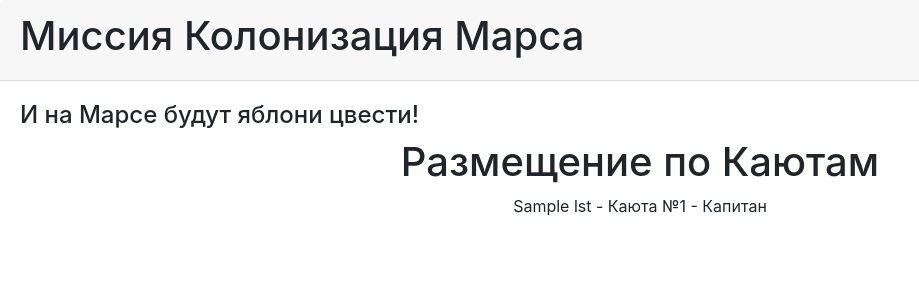
After one commit to Shadowik2306/Mars-2-0, a Flask app: template templates/distribution.html in a window 1280 px wide. The commit adds this page. Shown: the top 300 px of the page, without its empty margins (0-919 px from the left). Run offline with Flask 2, Linux system fonts and the light colour scheme; the template is opened without the code that fills it: most values are stand-ins (such as "Sample title", 1, 10 or a date in 2020); some libraries are stand-ins or nearby versions.

Commit message:
List of astro

```diff
--- a/main.py
+++ b/main.py
@@ -74,6 +74,12 @@
     return render_template('login.html', title='Аварийный доступ', form=form)
 
 
+@app.route('/distribution')
+def distribution():
+    lst = ['A', 'B', 'C', 'D']
+    return render_template('distribution.html', lst=lst)
+
+
 
 if __name__ == '__main__':
     app.run(port=8081, host='127.0.0.1')
--- a/static/css/style.css
+++ b/static/css/style.css
@@ -6,3 +6,8 @@
     font-size: 28px;
     font-weight: 500;
 }
+
+
+.center_text {
+    text-align: center;
+}
--- /dev/null
+++ b/templates/distribution.html
@@ -0,0 +1,11 @@
+{% extends "base.html" %}
+
+{% block content %}
+    <h1 style="text-align: center;"> Размещение по Каютам </h1>
+    <div style="text-align: center;">
+        {% for name in lst %}
+            <p>{{ name }} - Каюта №{{ loop.index }} {% if loop.first %} - Капитан {% endif %} </p>
+        {% endfor %}
+    </div>
+
+{% endblock %}
```
